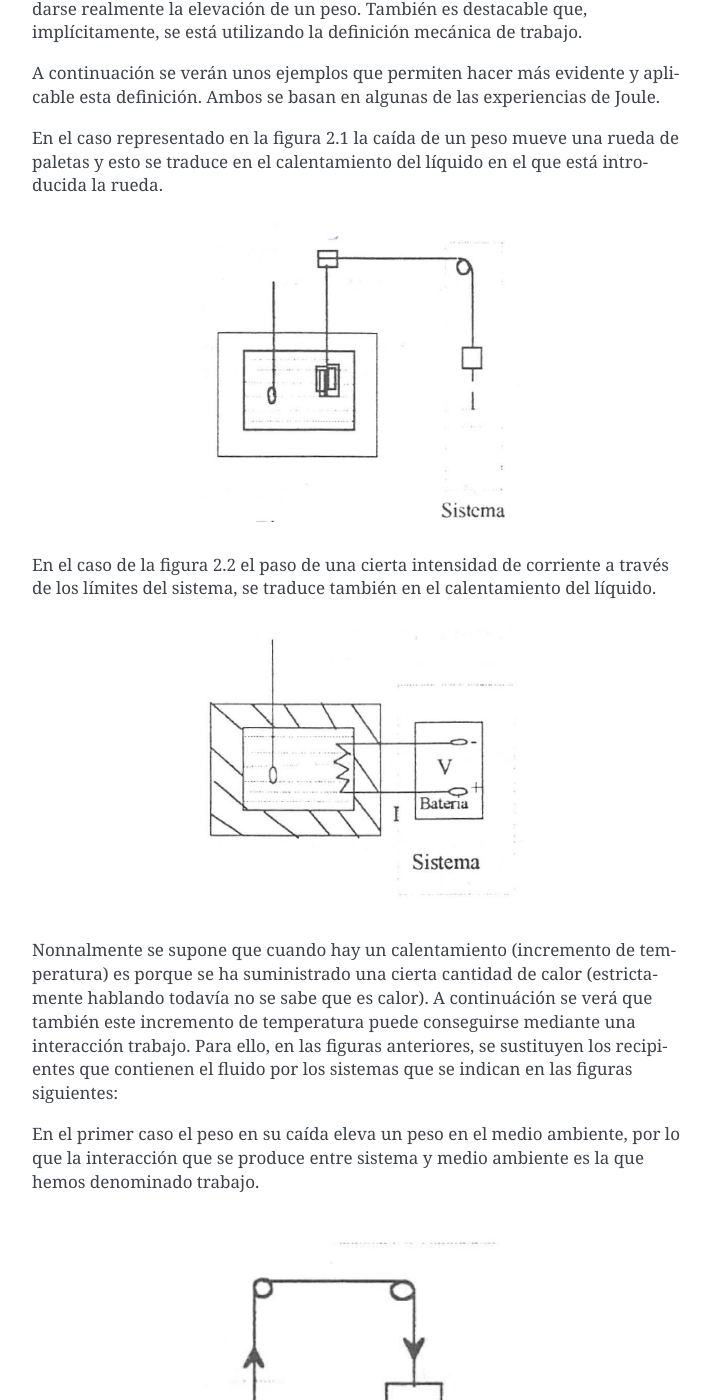
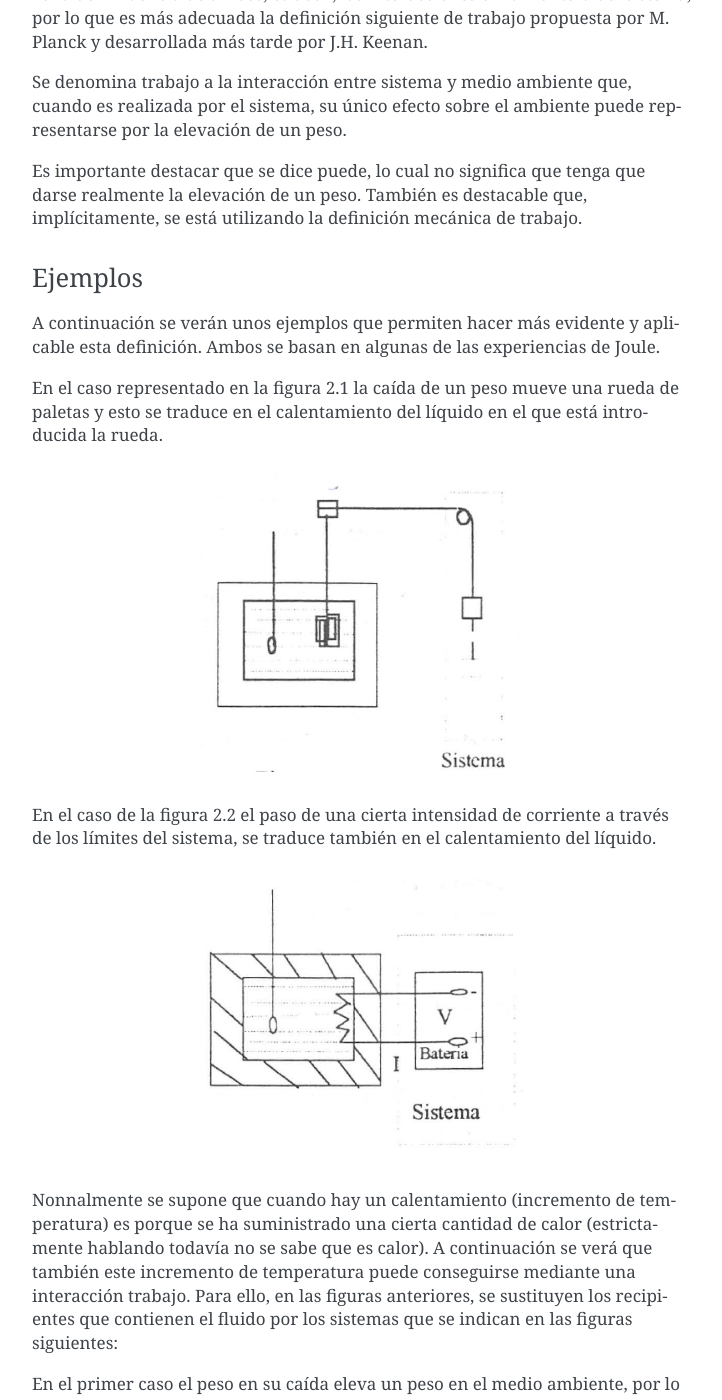
Before and after one commit to mantielero/termodinamica, a Sphinx documentation site: the page built from source/primer_principio_trabajo_procesos_adiabaticos.rst, in a window 1280 px wide and 1400 px high, scrolled down 720 px. Shown: the whole window, without its empty margins (388-1110 px from the left). Built offline with Sphinx 7.4.7, drawn with Linux system fonts in a browser that asks for light colours; pages that are not in the unit, such as notebooks, are missing from menus; some of the changed text lies outside the part shown.

Commit message:
Update primer_principio_trabajo_procesos_adiabaticos.rst

```diff
--- a/source/primer_principio_trabajo_procesos_adiabaticos.rst
+++ b/source/primer_principio_trabajo_procesos_adiabaticos.rst
@@ -10,11 +13,18 @@
 
 En el primer caso :math:`F_s` es la componente de la fuerza paralela a la trayectoria y *ds* el desplazamiento a lo largo de la trayectoria, mientras que :math:`\vec{F}` y :math:`\vec{dr}` representan, en general, los vectores fuerza y variación del vector de posición. Para calcular el trabajo, involucrado en un proceso finito habría que realizar la integral a lo largo de la trayectoria, por lo que se tendría que conocer la relación funcional (*F*, *s*) o (:math:`\vec{F}`, :math:`\vec{dr}`).
 
+
+Concepto de trabajo según la termodinámica
+------------------------------------------
+
 En termodinámica, al ser el trabajo una interacción entre sistema y medio ambiente, se debe analizar el proceso que se considere viendo lo que ocurre en la zona de influencia de ambos, es decir, las interacciones en la frontera del sistema, por lo que es más adecuada la definición siguiente de trabajo propuesta por M. Planck y desarrollada más tarde por J.H. Keenan.
 
 Se denomina trabajo a la interacción entre sistema y medio ambiente que, cuando es realizada por el sistema, su único efecto sobre el ambiente puede representarse por la elevación de un peso.
 
 Es importante destacar que se dice puede, lo cual no significa que tenga que darse realmente la elevación de un peso. También es destacable que, implícitamente, se está utilizando la definición mecánica de trabajo.
+
+Ejemplos
+^^^^^^^^
 
 A continuación se verán unos ejemplos que permiten hacer más evidente y aplicable esta definición. Ambos se basan en algunas de las experiencias de Joule.
 
@@ -28,7 +38,7 @@
 .. figure:: ./img/fig2_2.png
    :width: 50%
 
-Nonnalmente se supone que cuando hay un calentamiento (incremento de temperatura) es porque se ha suministrado una cierta cantidad de calor (estrictamente hablando todavía no se sabe que es calor). A continuáción se verá que también este incremento de temperatura puede conseguirse mediante una interacción trabajo. Para ello, en las figuras anteriores, se sustituyen los recipientes que contienen el fluido por los sistemas que se indican en las figuras siguientes:
+Nonnalmente se supone que cuando hay un calentamiento (incremento de temperatura) es porque se ha suministrado una cierta cantidad de calor (estrictamente hablando todavía no se sabe que es calor). A continuación se verá que también este incremento de temperatura puede conseguirse mediante una interacción trabajo. Para ello, en las figuras anteriores, se sustituyen los recipientes que contienen el fluido por los sistemas que se indican en las figuras siguientes:
 
 En el primer caso el peso en su caída eleva un peso en el medio ambiente, por lo que la interacción que se produce entre sistema y medio ambiente es la que hemos denominado trabajo.
 
```
Also changed, not shown: other parts of source/primer_principio_trabajo_procesos_adiabaticos.rst (+3 -0 lines).
